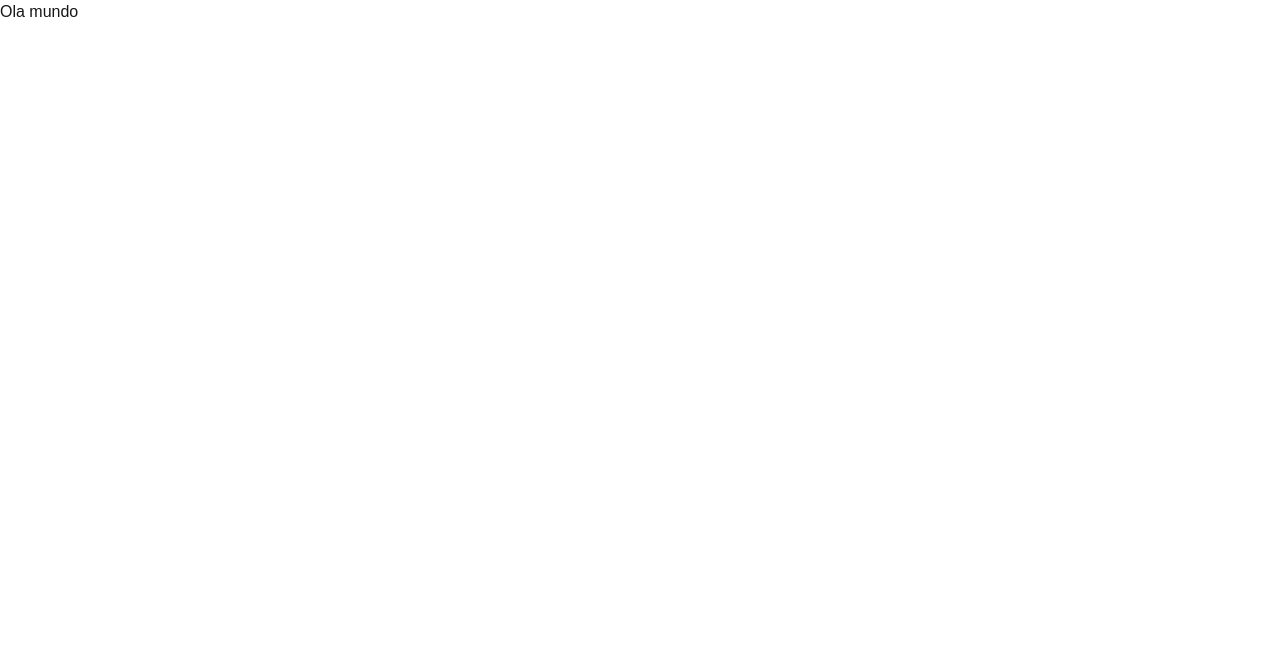
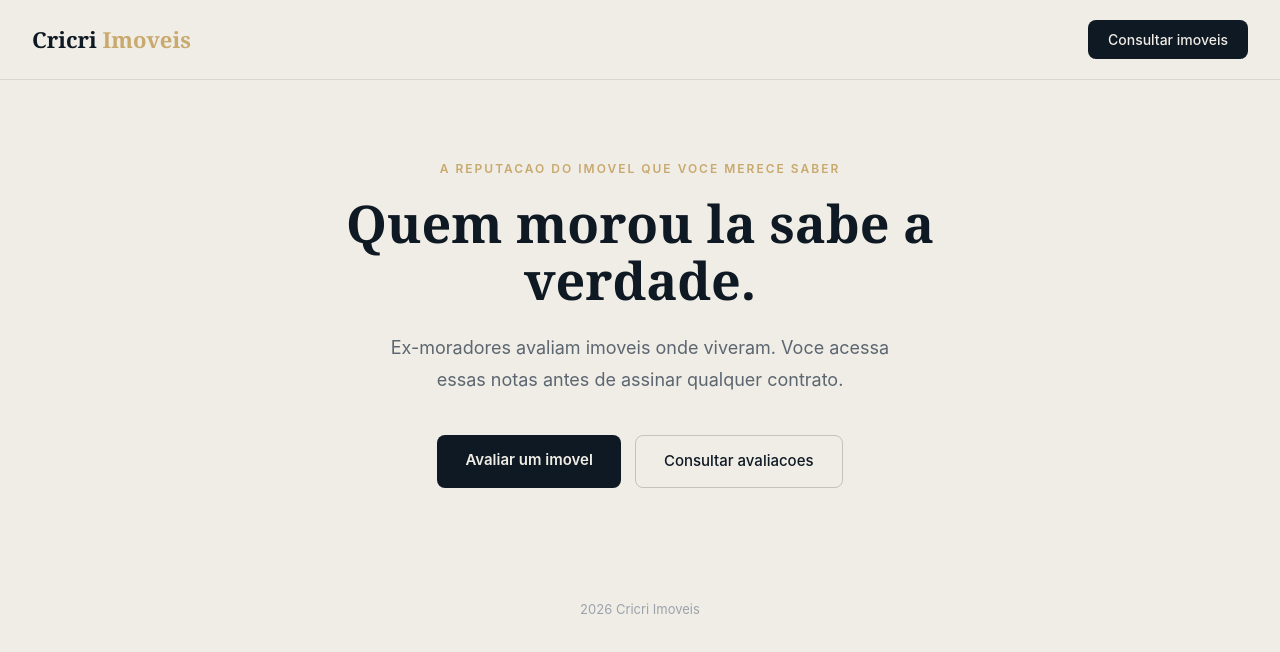
Before and after one commit to cricri-imoveis/cricri-imoveis, a Next.js app: page / in a window 1280 px wide. Shown: the top 652 px of the page. Built offline with nearby package versions, Linux system fonts and the light colour scheme.

Commit message:
landing page

```diff
--- a/app/page.tsx
+++ b/app/page.tsx
@@ -1 +1,20 @@
-export default function Home() { return <div>Ola mundo</div> }
+export default function Home() {
+  return (
+    <main style={{fontFamily:"Inter,sans-serif",background:"#F0EDE6",minHeight:"100vh",color:"#0F1923"}}>
+      <nav style={{display:"flex",alignItems:"center",justifyContent:"space-between",padding:"1.25rem 2rem",borderBottom:"1px solid rgba(15,25,35,0.1)"}}>
+        <div style={{fontFamily:"Georgia,serif",fontSize:22,fontWeight:700}}>Cricri <span style={{color:"#C8A96E"}}>Imoveis</span></div>
+        <a href="/busca" style={{background:"#0F1923",color:"#F0EDE6",padding:"9px 20px",borderRadius:8,textDecoration:"none",fontSize:14,fontWeight:500}}>Consultar imoveis</a>
+      </nav>
+      <section style={{maxWidth:800,margin:"0 auto",padding:"5rem 2rem",textAlign:"center"}}>
+        <p style={{fontSize:12,fontWeight:600,letterSpacing:2,color:"#C8A96E",textTransform:"uppercase",marginBottom:16}}>A reputacao do imovel que voce merece saber</p>
+        <h1 style={{fontFamily:"Georgia,serif",fontSize:52,fontWeight:700,lineHeight:1.1,marginBottom:24}}>Quem morou la sabe a verdade.</h1>
+        <p style={{fontSize:18,lineHeight:1.75,color:"#5C6670",margin:"0 auto 40px",maxWidth:520}}>Ex-moradores avaliam imoveis onde viveram. Voce acessa essas notas antes de assinar qualquer contrato.</p>
+        <div style={{display:"flex",gap:14,justifyContent:"center",flexWrap:"wrap"}}>
+          <a href="/avaliar" style={{background:"#0F1923",color:"#F0EDE6",padding:"14px 28px",borderRadius:8,textDecoration:"none",fontSize:15,fontWeight:600}}>Avaliar um imovel</a>
+          <a href="/busca" style={{background:"transparent",color:"#0F1923",border:"1.5px solid rgba(15,25,35,0.2)",padding:"14px 28px",borderRadius:8,textDecoration:"none",fontSize:15,fontWeight:500}}>Consultar avaliacoes</a>
+        </div>
+      </section>
+      <footer style={{padding:"2rem",textAlign:"center",fontSize:13,color:"#9BA3AB"}}>2026 Cricri Imoveis</footer>
+    </main>
+  )
+}
```
